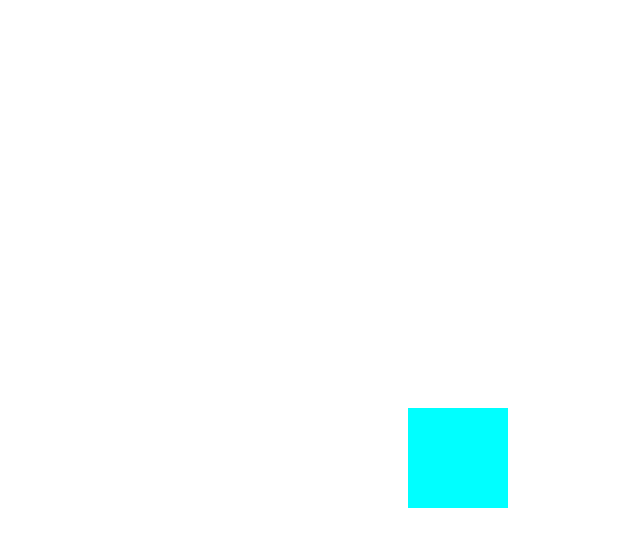
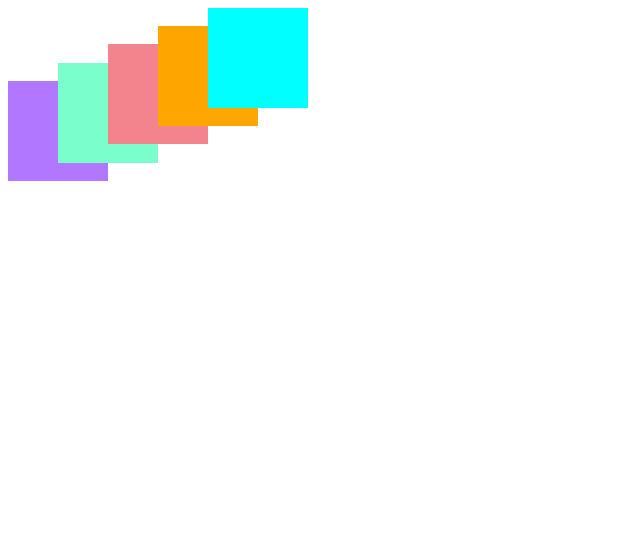
Before and after one commit to ashley-d-lu/slide.js, a plain HTML site: page examples.html in a window 1280 px wide. Shown: the whole page, without its empty margins (0-640 px from the left). Drawn offline with nearby package versions, Linux system fonts and the light colour scheme.

Commit message:
Created subclasses of Slider to make instantiation easier. Added option to display the elements in their original order when the set expands.

```diff
--- a/examples.css
+++ b/examples.css
@@ -1,6 +1,6 @@
-.container {
-    height: 400px;
-    width: 400px;
+#card-container {
+    height: 300px;
+    width: 300px;
     position: relative;
 }
 
--- a/examples.html
+++ b/examples.html
@@ -10,7 +10,7 @@
     <title>Demo</title>
 </head>
 <body>
-    <div class="container">
+    <div id="card-container">
         <div class="card blue" id="card1"></div>
         <div class="card orange" id="card2"></div>
         <div class="card red" id="card3"></div>
--- a/examples.js
+++ b/examples.js
@@ -1,7 +1,10 @@
 "use strict";
 
-const cards = document.querySelector('.container');
-const slider = new Slider(cards, 'diagonal', 'bottom-right', false, 500, 500, 350, 70);
+const cards = document.querySelector('#card-container');
+// const slider = new VerticalSlider(cards, 'top', true, false, 350);
+// const slider = new HorizontalSlider(cards, 'top', false, false, 500, 500, 350);
+const slider = new DiagonalSlider(cards, 20, 'top-right', true, false, 350);
+// const slider = new Slider(cards, 'vertical', 'top', true, false, 350, 70);
 // const slider = new Slider (cards, 'diagonal-up', 'center');
 log(slider)
-// slider.openSetOnDOMContentLoaded();
+slider.openSetOnDOMContentLoaded();
--- a/slide.js
+++ b/slide.js
@@ -26,7 +26,8 @@ class Slider {
     }
 
     updateZIndex = () => {
-        if (this.selectedElementPosition === 'center') {
+        if (this.selectedElementPosition === 'center' && !this.keepOriginalOrder) {
+            log('here')
             for (let i = 0; i < Math.floor(this.numElements / 2); i++) {
                 this.elements[i].style.zIndex = i;
                 this.elements[this.numElements - 1 - i].style.zIndex = i;
@@ -34,7 +35,11 @@ class Slider {
             this.elements[this.selectedElementIndex].style.zIndex = Math.floor(this.numElements / 2) + 1;
         } else {
             for (let i = 0; i < this.numElements; i++) {
-                this.elements[i].style.zIndex = this.numElements - i;
+                if (this.keepOriginalOrder) {
+                    this.originalElements[i].style.zIndex = this.numElements - i;
+                } else {
+                    this.elements[i].style.zIndex = this.numElements - i;
+                }
             }
         }
     }
@@ -59,10 +64,18 @@ class Slider {
 
     /* **************** */
 
-    constructor(container, direction, selectedElementPosition, clickToOpen, containerHeight,
-        containerWidth, animationSpeed, degree) {
+    constructor(
+        container,
+        direction,
+        selectedElementPosition,
+        keepOriginalOrder,
+        clickToOpen,
+        animationSpeed,
+        degree
+    ) {
         this.container = container;
         this.elements = [...container.children];
+        this.originalElements = [...container.children];
         this.numElements = this.elements.length;
         this.direction = direction;
         this.selectedElementPosition = selectedElementPosition;
@@ -73,25 +86,20 @@ class Slider {
             this.selectedElementIndex =  Math.floor(this.numElements / 2);
         }
 
+        if (keepOriginalOrder !== undefined) {
+            this.keepOriginalOrder = keepOriginalOrder
+        } else {
+            this.keepOriginalOrder = false;
+        }
+
         if (clickToOpen !== undefined) {
             this.clickToOpen = clickToOpen;
         } else {
             this.clickToOpen = true;
         }
 
-        if (containerWidth !== undefined) {
-            this.containerWidth = containerWidth;
-            container.style.width = `${containerWidth}px`;
-        } else {
-            this.containerWidth = container.getBoundingClientRect().width;
-        }
-
-        if (containerHeight !== undefined) {
-            this.containerHeight = containerHeight;
-            container.style.height = `${containerHeight}px`;
-        } else {
-            this.containerHeight = container.getBoundingClientRect().height;
-        }
+        this.containerWidth = container.getBoundingClientRect().width
+        this.containerHeight = container.getBoundingClientRect().height;
 
         this.elementHeight = this.elements[0].getBoundingClientRect().height;
         this.elementWidth = this.elements[0].getBoundingClientRect().width;
@@ -161,8 +169,15 @@ class Slider {
             }
         }
 
+        let elements;
+        if (this.keepOriginalOrder) {
+            elements = this.originalElements;
+        } else {
+            elements = this.elements;
+        }
+
         for (let i = 0; i < this.numElements; i++) {
-            this.elements[i].style.display = 'inline-block';
+            elements[i].style.display = 'inline-block';
             let t = top * i;
             let l = left * i;;
             if (this.selectedElementPosition.search('bottom') !== -1 || this.direction === 'diagonal-up') {
@@ -178,17 +193,16 @@ class Slider {
             }
 
             if (noAnimation) {
-                this.elements[i].style.top = `${t}px`;
-                this.elements[i].style.left = `${l}px`;
-                this.elements[i].style.opacity = '1';
+                elements[i].style.top = `${t}px`;
+                elements[i].style.left = `${l}px`;
+                elements[i].style.opacity = '1';
             } else {
-                $(`#${this.elements[i].id}`).animate({
+                $(`#${elements[i].id}`).animate({
                     top: `${t}px`,
                     left: `${l}px`,
                     opacity: '1'
                 }, this.animationSpeed);
             }
-
         }
 
         this.isClosed = false;
@@ -248,3 +262,68 @@ class Slider {
         this.isClosed = true;
     }
 }
+
+class VerticalSlider extends Slider {
+    constructor(
+        container,
+        selectedElementPosition,
+        keepOriginalOrder,
+        clickToOpen,
+        animationSpeed
+        ) {
+        super(container,
+            'vertical',
+            selectedElementPosition,
+            keepOriginalOrder,
+            clickToOpen,
+            animationSpeed
+        );
+    }
+}
+
+class HorizontalSlider extends Slider {
+    constructor(
+        container,
+        selectedElementPosition,
+        keepOriginalOrder,
+        clickToOpen,
+        animationSpeed
+    ) {
+        super(container,
+            'horizontal',
+            selectedElementPosition,
+            keepOriginalOrder,
+            clickToOpen,
+            animationSpeed
+        );
+    }
+}
+
+class DiagonalSlider extends Slider {
+    constructor(
+        container,
+        degree,
+        selectedElementPosition,
+        keepOriginalOrder,
+        clickToOpen,
+        animationSpeed,
+        upOrDown
+    ) {
+        let direction = 'diagonal';
+        if (selectedElementPosition == 'center') {
+            if (upOrDown !== undefined && (upOrDown === 'up' || upOrDown === 'down')) {
+                direction = direction.concat('-');
+                direction = direction.concat(upOrDown);
+            }
+        }
+        super(
+            container,
+            direction,
+            selectedElementPosition,
+            keepOriginalOrder,
+            clickToOpen,
+            animationSpeed,
+            degree
+        );
+    }
+}
```
